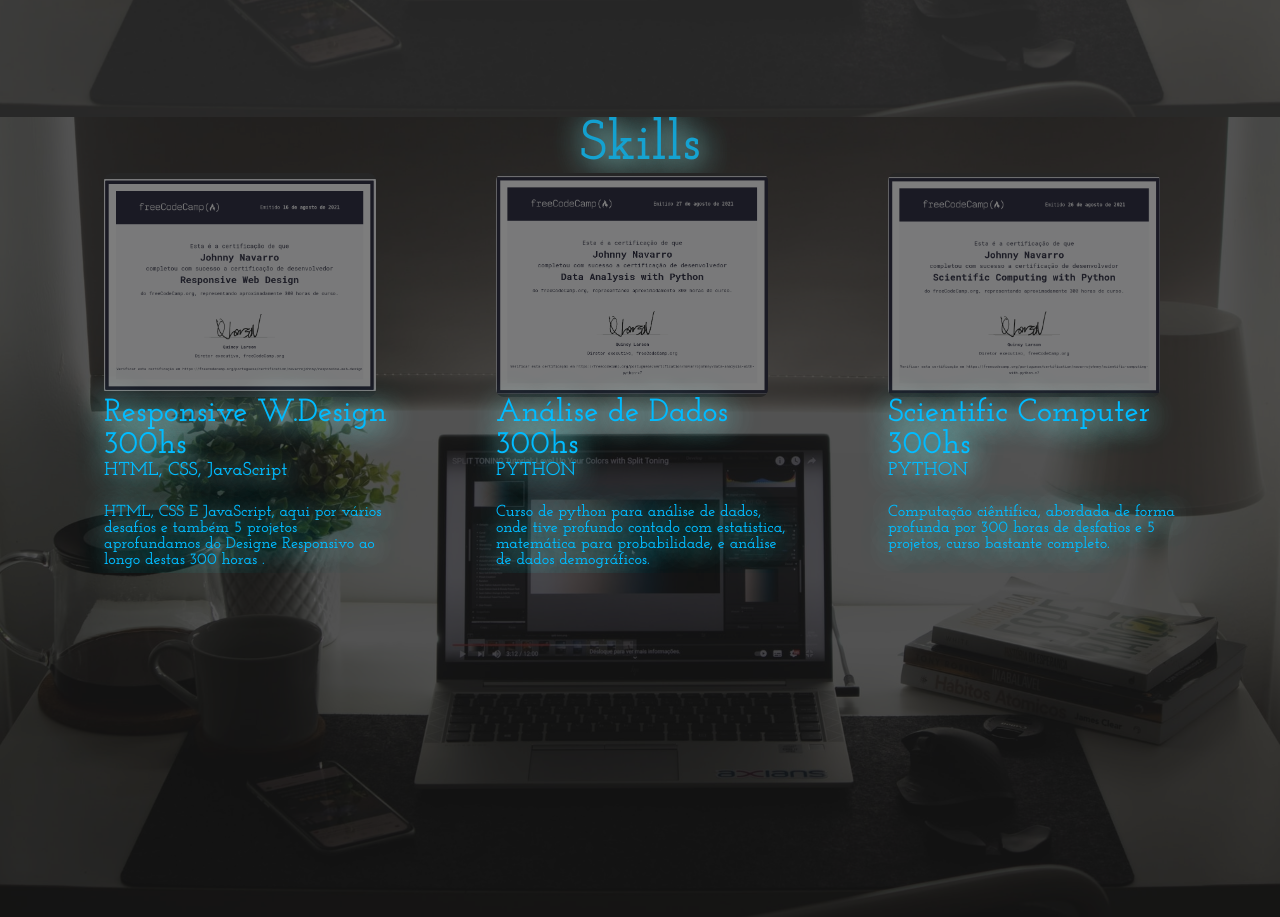
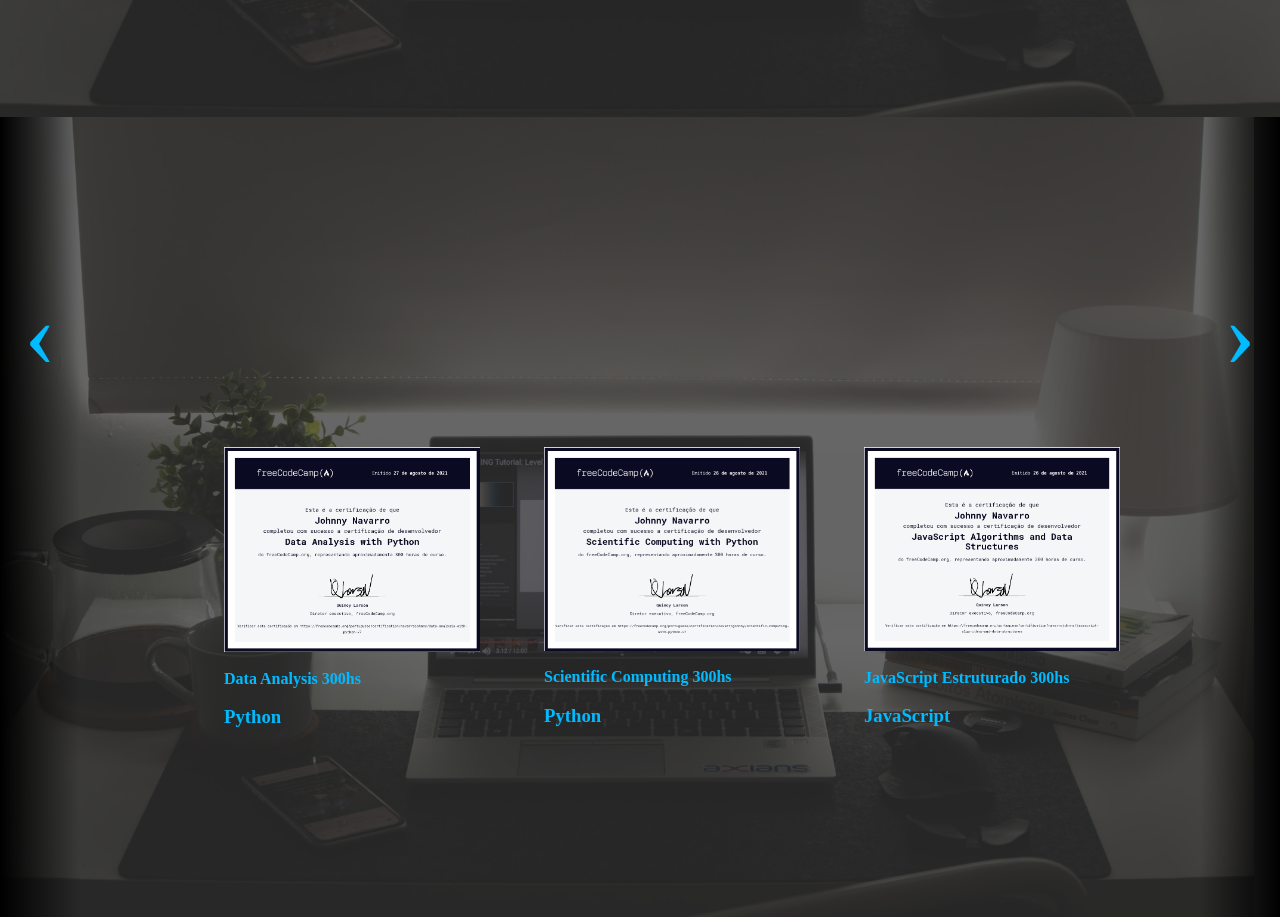
Before and after one commit to navarrodev/portifolio, a plain HTML site: page index.html in a window 1280 px wide. Shown: the part 687-1604 px from the top of the page. Drawn offline with Linux system fonts and the light colour scheme.

Commit message:
NewFeatures2

```diff
--- a/index.html
+++ b/index.html
@@ -109,14 +109,13 @@
 					<li class="menu-item"><a href="#" class="menu-link">Home</a></li>
 					<li class="menu-item"><a href="#" class="menu-link">Artigos</a></li>
 					<li class="menu-item"><a href="#" class="menu-link">Projetos</a></li>
-					<li class="menu-item"><a href="#projetos" class="menu-link">Skills</a></li>
+					<li class="menu-item"><a href="#slide1" class="menu-link">Skills</a></li>
 					<li class="menu-item"><a href="#" class="menu-link">Contato</a></li>
 				</ul>
 			</nav>
-		</div>
-
-	</aside>
-		<div class="sessao-projetos" id="projetos">
+		</aside>
+		<div class="fechaMenu isClose"></div>
+	<!--		<div class="sessao-projetos" id="projetos">
 			<div class="img2">
 			<img src="imagens/bg.jpg" alt="">
 			</div>
@@ -159,15 +158,91 @@
 									<button class="btn">Saiba Mais</button>
 								</div>
 						</div>
-					</div>
+							<div class="card">
+								<div class="card-img-wrapper">
+									<img src="imagens/DesigneResposive.png" alt="imagem do projeto ToDo" />
+								</div>
+								<div class="card-info">
+									<h2>Responsive W.Design 300hs</h2>
+									<h3>HTML, CSS, JavaScript</h3>
+									<p>HTML, CSS E JavaScript, aqui por vários desafios e também 5 projetos
+										aprofundamos do Designe Responsivo ao longo destas 300 horas .</p>
+									<button class="btn">Saiba Mais</button>
+								</div>
+							</div>
+							<div class="card">
+								<div class="card-img-wrapper">
+									<img src="imagens/DesigneResposive.png" alt="imagem do projeto ToDo" />
+								</div>
+								<div class="card-info">
+									<h2>Responsive W.Design 300hs</h2>
+									<h3>HTML, CSS, JavaScript</h3>
+									<p>HTML, CSS E JavaScript, aqui por vários desafios e também 5 projetos
+										aprofundamos do Designe Responsivo ao longo destas 300 horas .</p>
+									<button class="btn">Saiba Mais</button>
+								</div>
+							</div>
+						</div> -->
+<div class="slide-wrapper">
+	<div class="img2">
+	<img src="imagens/bg.jpg" alt="">
+	</div>
+<section id="slide1">
+	<a href="#slide2" class="arrow__btn left-arrow">‹</a>
+ <div class="item">
+
+		<img src="imagens/datapython.png" alt="cerfiticado1">
+			<h2 class="heading">Data Analysis 300hs</h2>
+			<h3 class="duration">Python</h3>
+
+ </div>
+ <div class="item">
+
+		<img src="imagens/pythoncient.png" alt="cerfiticado1">
+			<h2 class="heading">Scientific Computing 300hs</h2>
+			<h3 class="duration">Python</h3>
+
+ </div>
+<div class="item">
+
+		<img src="imagens/JscriptAlgStruturados.png" alt="cerfiticado1">
+			<h2 class="heading">JavaScript Estruturado 300hs</h2>
+			<h3 class="duration">JavaScript</h3>
+
+ </div>
+ <a href="#slide2" class="arrow__btn right-arrow">›</a>
+</section>
+
+<section id="slide2">
+ <a href="#slide1" class="arrow__btn left-arrow">‹</a>
+<div class="item">
+
+		<img src="imagens/DesigneResposive.png" alt="cerfiticado1">
+			<h2 class="heading"> Responsive Web Design 300hs</h2>
+			<h3 class="duration">JavaScript, HTML, CSS</h3>
+</div>
+ <a href="#slide1" class="arrow__btn right-arrow">›</a>
+</section>
+</div>
+
+
+
+</div>
+
 </body>
 
 
 <script>
 	var hamburger = document.querySelector(".hamburger");
 	hamburger.addEventListener("click", function() {
-		document.querySelector(".container").classList.toggle("show-menu");
-	})
+	document.querySelector(".container").classList.toggle("show-menu");
+	document.querySelector('.fechaMenu').classList.toggle('isClose');
+});
+
+  document.querySelector(".fechaMenu").addEventListener("click", () => {
+  document.querySelector(".container").classList.toggle("show-menu");
+  document.querySelector(".fechaMenu").classList.toggle("isClose");
+});
 </script>
 
 </html>
--- a/style.css
+++ b/style.css
@@ -1,4 +1,8 @@
 @import url('https://fonts.googleapis.com/css2?family=Josefin+Slab:wght@600&display=swap');
+
+$itemGrow: 2s;
+$duration: 5s;
+
 
 * {
   margin: 0;
@@ -7,7 +11,13 @@
   text-decoration: none;
 }
 
+body{
+    margin:0;
+}
 
+.container{
+    display: inline-grid;
+}
 .hamburger {
   /**background-color: red;**/
   width: 2rem;
@@ -110,11 +120,11 @@
 
 @keyframes mov {
   0% {
-    transform: translateY(10rem) rotateY(-20deg);
+    transition: ;
   }
 
   100% {
-    transform: translateY(0) rotateY(0);
+    transtranslateY(0) rotateY(0);
     opacity: 1;
   }
 }
@@ -195,6 +205,20 @@
   transition: width 3s cubic-bezier(0.22, 1, 0.36, 1);
 }
 
+.fechaMenu {
+  width: 100%;
+  height: 100%;
+  background-color: rgba(0,0,0,.5);
+  position: fixed;
+  top: 0;
+  left: 0;
+
+  z-index: 1;
+}
+.isClose {
+  display: none;
+}
+
 .sidebar {
   width: 19rem;
   height: 100vh;
@@ -248,21 +272,14 @@ menu-link:focus {
 	color: #00BBFF;
 }
 
-.projetos{
+/* .projetos{
   display: flex;
   justify-content: space-evenly;
   margin-bottom: 2rem;
   overflow: hidden;
 }
 
-.img2 img{
-  position: absolute;
-  width: 100%;
-  height: 100vh;
-  object-fit: cover;
-  opacity: 25%;
-  overflow: hidden;
-}
+
 .card{
   width: 18rem;
   height: 25rem;
@@ -305,15 +322,15 @@ menu-link:focus {
   overflow: hidden;
   background-color: rgba(0, 0, 0, 0.9);
 }
-.card-info h2 {
+/* .card-info h2 {
   font-family: 'Josefin Slab', serif;
   font-size: 2rem;
   font-weight: 500;
   color: #00BBFF;
   text-shadow: 0.1rem 0.1rem 1.8rem #fff, 0.1rem 0.1rem 2rem #0ff;
-}
+} */
 
-.card-info h3 {
+/* .card-info h3 {
   font-family: 'Josefin Slab', serif;
   font-weight: bolder;
   color: #00BBFF;
@@ -328,4 +345,119 @@ menu-link:focus {
   width: 102%;
   margin-bottom: 2rem;
   text-shadow: 0.1rem 0.1rem 1.8rem #fff, 0.1rem 0.1rem 2rem #0ff;
+} */
+
+
+html{
+  scroll-behavior: smooth;
 }
+
+.slide-wrapper{
+    width: 100%;
+    height: 100vh;
+    background-color: rgba(0, 0, 0, 0.8);
+    display: grid;
+    grid-template-columns: repeat(3, auto);
+    overflow:hidden;
+    scroll-behavior: smooth;
+}
+
+
+section {
+    height: 100%;
+    width: 100vw;
+    position: relative;
+    display: grid;
+    grid-template-columns: repeat(3,auto);
+    overflow: hidden;
+    justify-content: center;
+    align-content: center;
+
+}
+
+.img2 {
+  width: 100%;
+  height: 100vh;
+  object-fit: cover;
+  overflow: hidden;
+}
+
+.img2 img{
+  position: absolute;
+  width: 98%;
+  height: 100vh;
+  object-fit: cover;
+  opacity: 25%;
+  overflow: hidden;
+}
+
+
+.item{
+margin-left: 4rem;
+margin-top: 10rem;
+}
+
+.item img{
+    width: 20vw;
+    height: auto;
+    object-fit: fill;
+
+}
+
+.item:hover {
+    /* margin: 0 40px; */
+    transform: scale(1.2);
+      }
+
+
+
+.heading {
+        position: relative;
+        color: #00BBFF;
+        font-size: 1rem;
+        text-decoration: none;
+      }
+
+.duration {
+        position: relative;
+        bottom: 0;
+        color: #00BBFF;
+        text-decoration: none;
+      }
+
+.arrow__btn {
+position:absolute;
+padding-top: 10rem;
+color: #00BBFF;
+text-decoration: none;
+font-size: 6em;
+/* background:rgb(0,0,0); */
+width: 80px;
+text-align: center;
+z-index: 1;
+cursor:pointer;
+
+}
+
+.left-arrow {
+
+    top:0; bottom:0; left:0;
+    background: linear-gradient(-90deg, rgba(0,0,0,0) 0%, rgba(0,0,0,1) 100%);
+}
+
+.right-arrow {
+      top:0; bottom:0; right: 0;
+      background: linear-gradient(90deg, rgba(0,0,0,0) 0%, rgba(0,0,0,1) 100%);
+
+}
+
+.slide2{
+    right: -20rem;
+}
+.slide1{
+    right: 0;
+}
+
+.slide-show .slide2{
+    right: 0;
+}
```
